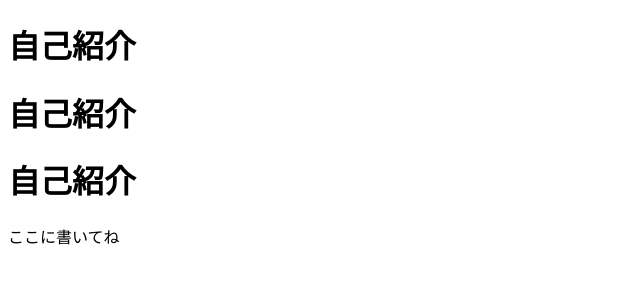
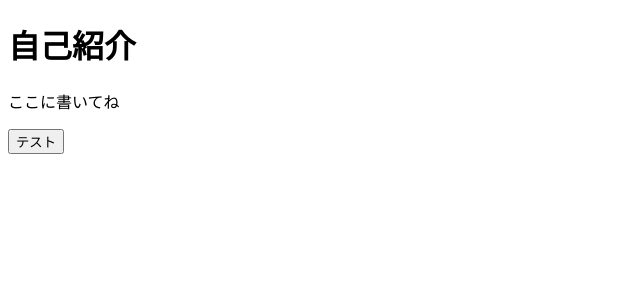
Before and after one commit to IH-Ggroup/practice, a plain HTML site: page mihon/index.html in a window 1280 px wide. Shown: the whole page, without its empty margins (0-640 px from the left). Drawn offline with Linux system fonts and the light colour scheme.

Commit message:
テスト

```diff
--- a/mihon/index.html
+++ b/mihon/index.html
@@ -7,8 +7,12 @@
 </head>
 <body>
     <h1>自己紹介</h1>
-    <h1>自己紹介</h1>
-    <h1>自己紹介</h1>
     <p>ここに書いてね</p>
+    <input type="button" id="test" value="テスト">
+    <script>
+        document.getElementById("test").addEventListener("click",function(){
+            alert("テスト");
+        });
+    </script>
 </body>
 </html>
```
